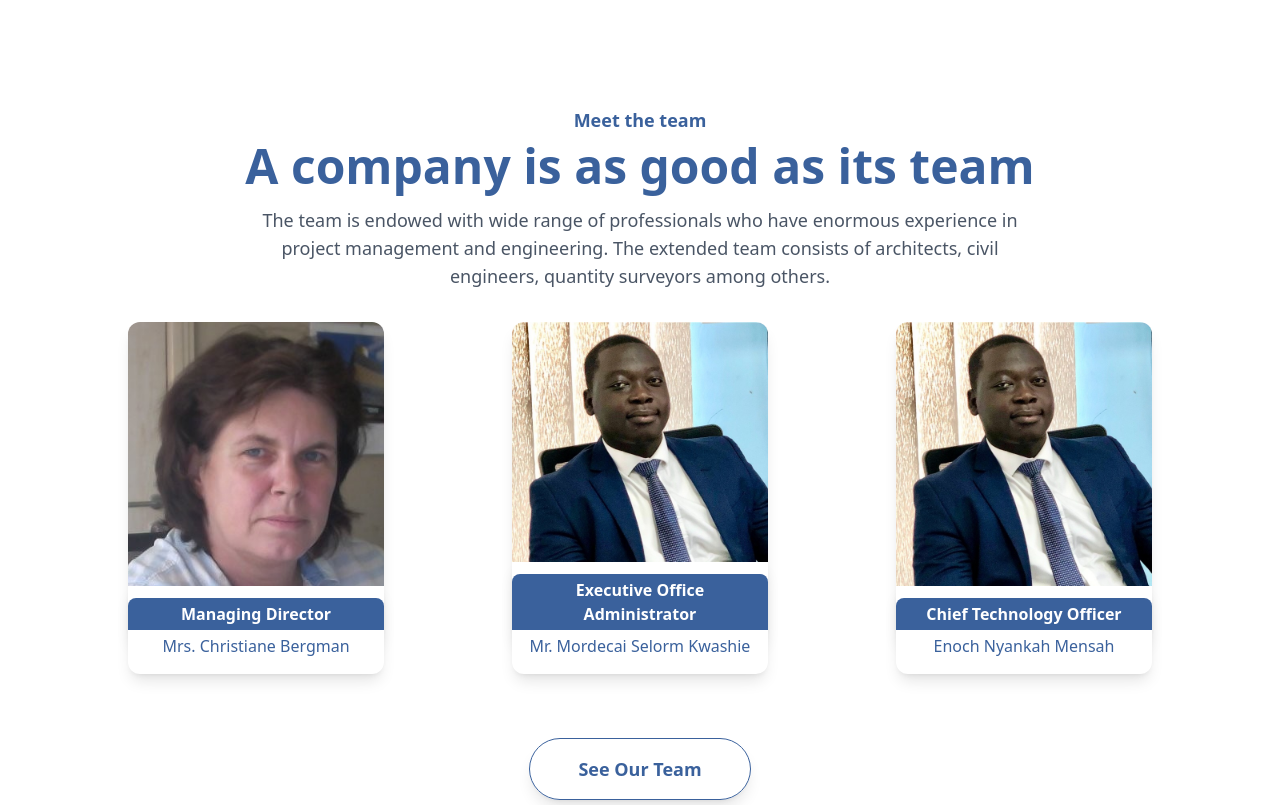
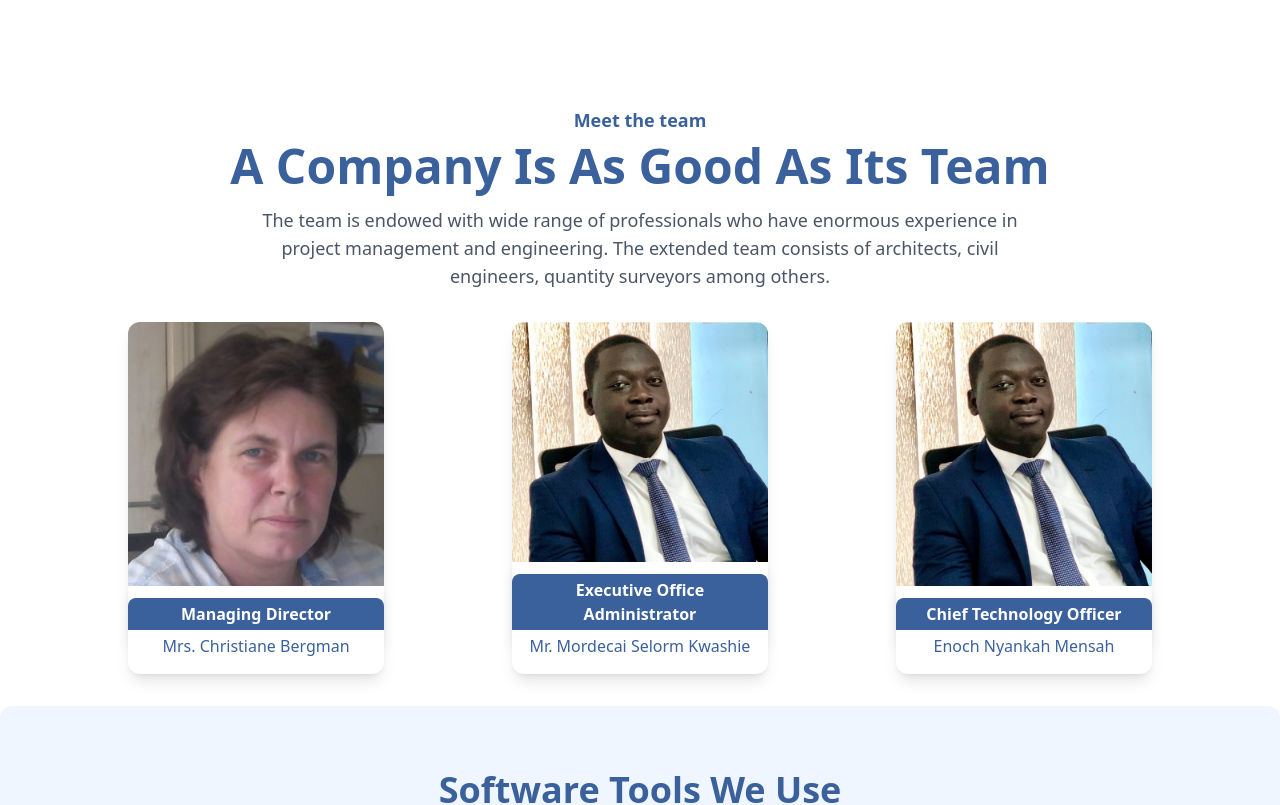
Before and after one commit to Pkay2151/broberg-consult-app, a React (Vite) app: page /about in a window 1280 px wide. Shown: the part 1020-1825 px from the top of the page. Built offline with nearby package versions, Linux system fonts and the light colour scheme; no server answers.

Commit message:
Update AboutUs.jsx

```diff
--- a/pages/AboutUs.jsx
+++ b/pages/AboutUs.jsx
@@ -52,7 +52,7 @@
             <section className="container mx-auto px-4 py-16 max-w-6xl">
                 <div className="text-center mb-8">
                     <h3 className="text-[#3A619C] font-semibold mb-2 text-lg">Meet the team</h3>
-                    <h2 className="text-4xl md:text-5xl font-bold mb-4 text-[#3A619C]">A company is as good as its <span className="text-[#3A619C]">team</span></h2>
+                    <h2 className="text-4xl md:text-5xl font-bold mb-4 text-[#3A619C]">A Company Is As Good As Its <span className="text-[#3A619C]">Team</span></h2>
                     <p className="text-gray-600 text-lg max-w-3xl mx-auto">The team is endowed with wide range of professionals who have enormous experience in project management and
                         engineering. The extended team consists of architects, civil engineers, quantity surveyors among others.</p>
                 </div>
@@ -90,14 +90,14 @@
                 </div>
             </section>
             {/* Centered Oval Transparent Button */}
-            <div className="flex justify-center my-8">
+            {/* <div className="flex justify-center my-8">
                 <button
                     className="px-12 py-4 rounded-full bg-white/40 border border-[#3A619C] text-[#3A619C] font-bold text-lg shadow-lg backdrop-blur-md hover:bg-white/60 transition"
                     style={{ minWidth: '150px' }}
                 >
                     See Our Team
                 </button>
-            </div>
+            </div> */}
             {/* Software Tools Section */}
             <section className="w-full mx-auto px-4 py-16 bg-blue-50 rounded-xl">
                 <div className="mb-8 text-center">
```
